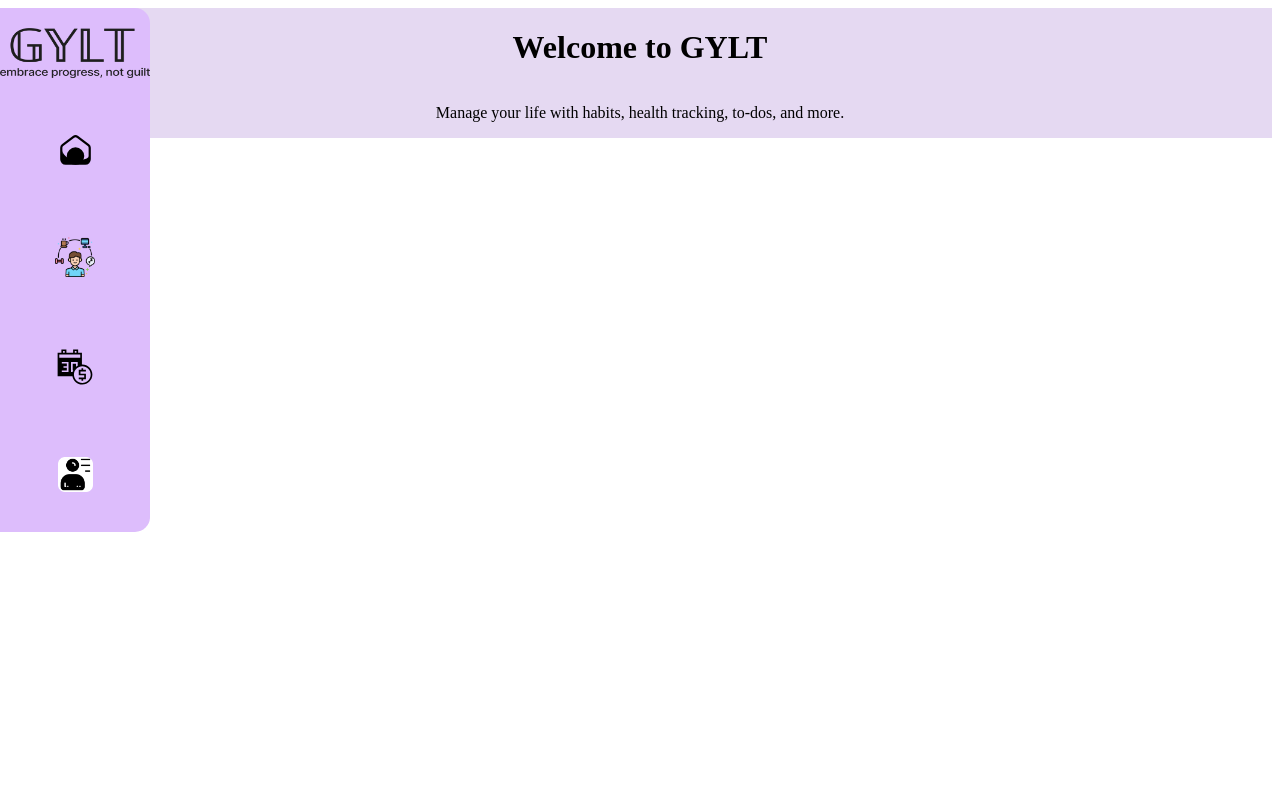
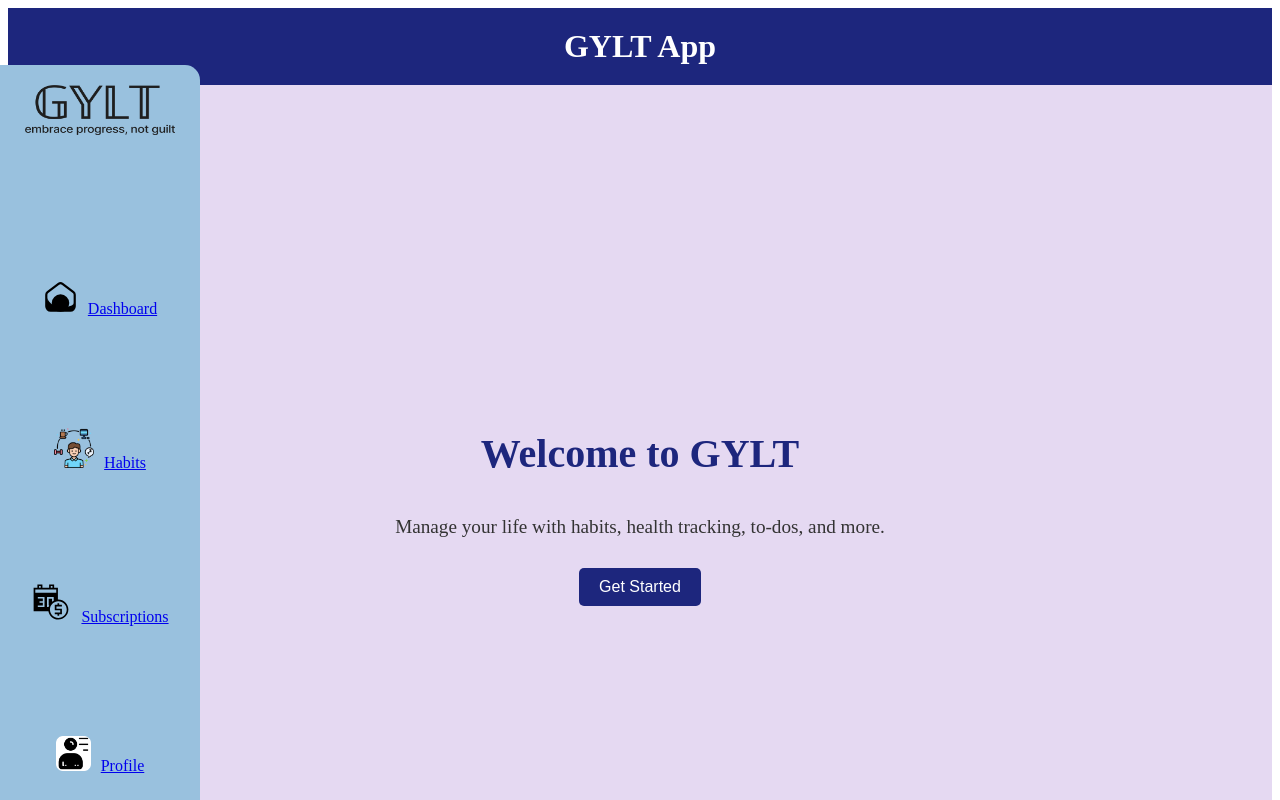
Before and after one commit to v-aru/gylt-app, a Next.js app: page / in a window 1280 px wide. Shown: the top 800 px of the page. Built offline with nearby package versions, Linux system fonts and the light colour scheme.

Commit message:
Fix landing page and layout

```diff
--- a/pages/_app.js
+++ b/pages/_app.js
@@ -1,11 +1,9 @@
-import Navigation from "../src/components/Navigation/Navigation";
 // import { GlobalFontStyle } from './public/assets/fonts/GlobalFontStyle';
 import { SessionProvider } from "next-auth/react";
 
 function MyApp({ Component, pageProps: { session, ...pageProps } }) {
   return (
     <SessionProvider session={session}>
-      <Navigation />
       <Component {...pageProps} />
     </SessionProvider>
   );
--- a/src/app/layout.js
+++ b/src/app/layout.js
@@ -1,5 +1,5 @@
-// import TitleBar from "@/components/TitleBar/TitleBar.jsx";
-import Navigation  from "../components/Navigation/Navigation";
+import React from "react";
+import Layout from "@/components/Layout/Layout";
 
 export const metadata = {
   title: "GYLT App",
@@ -11,12 +11,12 @@ export default function RootLayout({ children }) {
     <html lang="en">
       <head>
         <title>{metadata.title}</title>
-        <meta name="description" content="metadata.description"></meta>
+        <meta name="description" content={metadata.description} />
       </head>
       <body>
-        {/* <TitleBar/> */}
-        <Navigation />
-        {children}
+        <Layout>
+          {children}
+        </Layout>
       </body>
     </html>
   );
--- a/src/app/page.js
+++ b/src/app/page.js
@@ -1,26 +1,52 @@
 "use client";
 import styled from "styled-components";
+import Layout from "@/components/Layout/Layout";
 
-const Main = styled.main`
+const MainContent = styled.div`
   display: flex;
   justify-content: center;
   align-items: center;
   flex-wrap: wrap;
   flex-direction: column;
   background-color: #E5D9F2;
+  height: 100vh;
+  text-align: center;
+  padding: 20px;
 
   h1 {
+    font-size: 2.5rem;
+    color: #1d267d;
+    margin-bottom: 20px;
+  }
 
+  p {
+    font-size: 1.2rem;
+    color: #333;
+    margin-bottom: 30px;
+  }
+
+  button {
+    background-color: #1d267d;
+    color: white;
+    border: none;
+    border-radius: 5px;
+    padding: 10px 20px;
+    font-size: 1rem;
+    cursor: pointer;
+    transition: background-color 0.3s;
+
+    &:hover {
+      background-color: #1a1e54;
+    }
   }
 `;
 
 export default function Home() {
   return (
-    <>
-    <Main>
+    <MainContent>
       <h1>Welcome to GYLT</h1>
       <p>Manage your life with habits, health tracking, to-dos, and more.</p>
-    </Main>
-    </>
+      <button onClick={() => alert("Sign Up or Log In!")}>Get Started</button>
+    </MainContent>
   );
 }
--- /dev/null
+++ b/src/components/Footer/Footer.jsx
@@ -0,0 +1,23 @@
+// src/components/Footer/Footer.jsx
+"use client";
+import React from 'react';
+import styled from 'styled-components';
+
+const FooterContainer = styled.footer`
+  background-color: #f1f1f1;
+  text-align: center;
+  padding: 10px;
+  position: relative;
+  bottom: 0;
+  width: 100%;
+`;
+
+const Footer = () => {
+  return (
+    <FooterContainer>
+      <p>&copy; {new Date().getFullYear()} GYLT App. All rights reserved.</p>
+    </FooterContainer>
+  );
+};
+
+export default Footer;
--- /dev/null
+++ b/src/components/Header/Header.jsx
@@ -0,0 +1,28 @@
+// src/components/Header/Header.jsx
+"use client";
+import React from 'react';
+import Navigation from '../Navigation/Navigation';
+import styled from 'styled-components';
+
+const HeaderContainer = styled.header`
+  background-color: #1d267d;
+  color: white;
+  padding: 20px;
+  text-align: center;
+
+  h1 {
+    margin: 0;
+    font-size: 2rem;
+  }
+`;
+
+const Header = () => {
+  return (
+    <HeaderContainer>
+      <h1>GYLT App</h1>
+      <Navigation />
+    </HeaderContainer>
+  );
+};
+
+export default Header;
--- /dev/null
+++ b/src/components/Layout/Layout.jsx
@@ -0,0 +1,19 @@
+// src/components/Layout/Layout.jsx
+import React from 'react';
+import Header from '../Header/Header';
+import Footer from '../Footer/Footer';
+
+const Layout = ({ children }) => {
+  return (
+    <>
+      {/* No <html> or <head> tags here */}
+      <Header />
+      <main>
+        {children}
+      </main>
+      <Footer />
+    </>
+  );
+};
+
+export default Layout;
--- a/src/components/Navigation/Navigation.jsx
+++ b/src/components/Navigation/Navigation.jsx
@@ -1,66 +1,57 @@
 "use client";
 import Link from 'next/link';
-import styled from 'styled-components';
 import Image from 'next/image';
+import { Nav, NavItem, NavItemsContainer } from './NavigationStyles';
+import { useState } from 'react';
 
-const Nav = styled.nav`
-  display: flex;
-  position: fixed;
-  left: 0;
-  flex-direction: column;
-  justify-content: space-evenly;
-  height: auto;
-  width: 150px;
-  padding: 20px 0;
-  gap: 50px;
-  background-color: #ddbdfc;
-  border-radius: 0 15px 15px 0;
-  z-index: 1000;
+const Navigation = () => {
+  const [isExpanded, setIsExpanded] = useState(true);
 
-  .nav-items {
-    display: flex;
-    flex-direction: column;
-    gap: 50px;
-  }
+  const toggleNav = () => {
+    setIsExpanded((prev) => !prev); // Toggle the state
+  };
 
-  a {
-    margin-bottom: 20px;
-    text-align: center;
-    display: flex;
-    justify-content: center;
-  }
-`;
-
-const Navigation = () => (
-  <Nav>
-    <div>
+  return (
+    <Nav isExpanded={isExpanded}>
+      <div onClick={toggleNav} style={{ cursor: 'pointer' }}>
         <Image src="/images/Logo.png" alt="GYLT" width={150} height={50}/>
       </div>
 
-    <div className='nav-items'>
+      <NavItemsContainer>
+        <NavItem isExpanded={isExpanded}>
           <Link href="/">
           {/* Dashboard */}
             <Image src="/images/dashboard.svg" alt="Dashboard" width={35} height={35} />
+            <span>Dashboard</span>
           </Link>
+        </NavItem>
 
+        <NavItem isExpanded={isExpanded}>
           <Link href="/habits">
           {/* Habits */}
             <Image src="/images/habits.png" alt="Habits" width={40} height={40} />
+            <span>Habits</span>
           </Link>
+        </NavItem>
 
+        <NavItem isExpanded={isExpanded}>
           <Link href="/subscriptions">
           {/* Subscriptions */}
             <Image src="/images/subscriptions.svg" alt="Subscriptions" width={40} height={40} />
+            <span>Subscriptions</span>
           </Link>
+        </NavItem>
 
+        <NavItem isExpanded={isExpanded}>
           <Link href="/profile">
           {/* Subscriptions */}
             <Image src="/images/profileIcon.png" alt="Profile" width={35} height={35} />
+            <span>Profile</span>
           </Link>
-
-    </div>
-
+        </NavItem>
+      </NavItemsContainer>
     </Nav>
   );
+};
 
 export default Navigation;
--- /dev/null
+++ b/src/components/Navigation/NavigationStyles.js
@@ -0,0 +1,53 @@
+import styled from 'styled-components';
+
+export const Nav = styled.nav`
+  display: flex;
+  position: fixed;
+  left: 0;
+  flex-direction: column;
+  justify-content: flex-start;
+  height: 100%;
+  width: ${({ isExpanded }) => (isExpanded ? '200px' : '90px')};
+  padding: 20px 0;
+  gap: 10px;
+  background-color: #99c1de;
+  border-radius: 0 15px 15px 0;
+  z-index: 1000;
+  transition: width 0.3s;
+
+//   .nav-items {
+//     display: flex;
+//     flex-direction: column;
+//     gap: 50px;
+//   }
+
+//   a {
+//     margin-bottom: 20px;
+//     text-align: center;
+//     display: flex;
+//     justify-content: center;
+//   }
+`;
+
+export const NavItemsContainer = styled.div`
+  display: flex;
+  flex-direction: column; // Change to column to stack items vertically
+  justify-content: space-evenly; // Distribute space evenly
+  height: calc(100% - 80px); // Adjust height to avoid overflow
+  padding-top: 20px; // Add padding on top to space out from logo
+`;
+
+export const NavItem = styled.div`
+  display: flex;
+  align-items: center;
+  justify-content: center;
+  gap: 10px;
+  transition: opacity 0.3s;
+  text-align: justify;
+  cursor: pointer;
+
+  span {
+    opacity: ${({ isExpanded }) => (isExpanded ? 1 : 0)};
+    margin-left: 10px;
+  }
+`;
```
Lines whose indentation alone changed are shown as unchanged.
